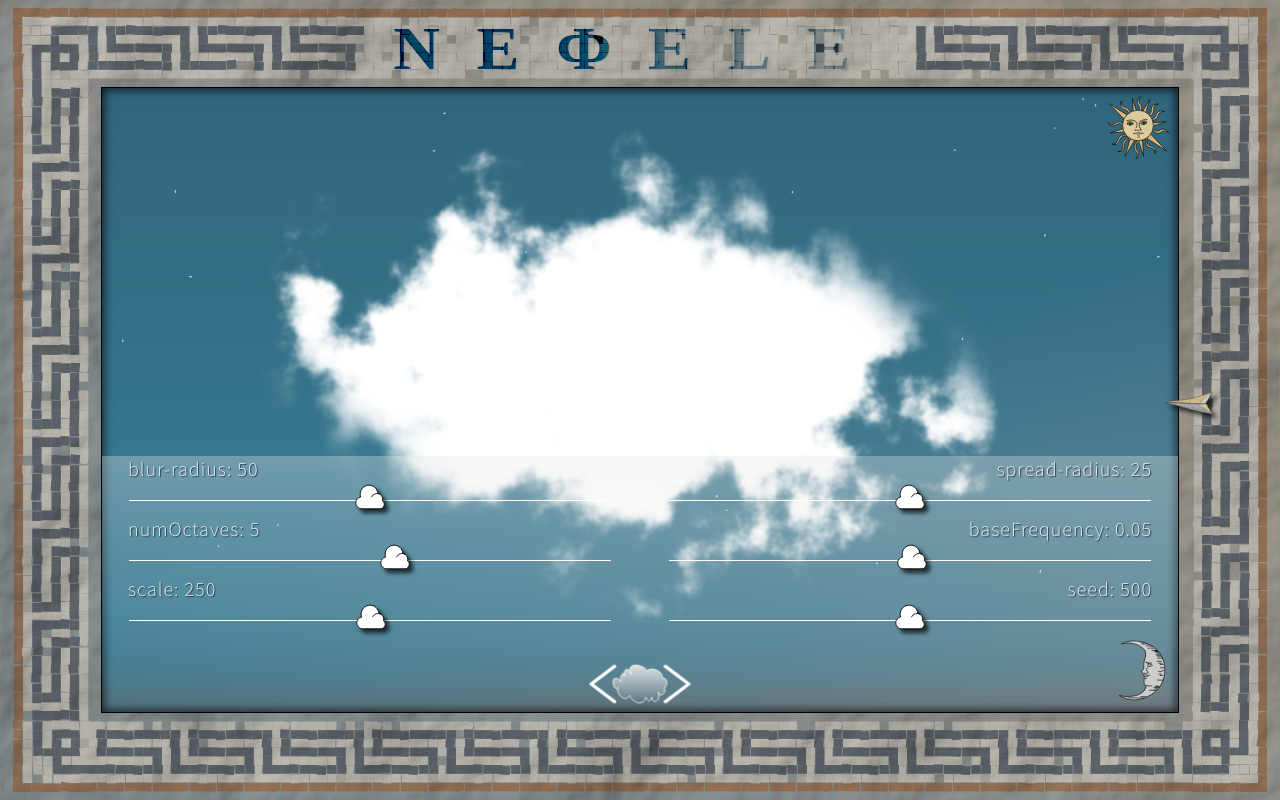
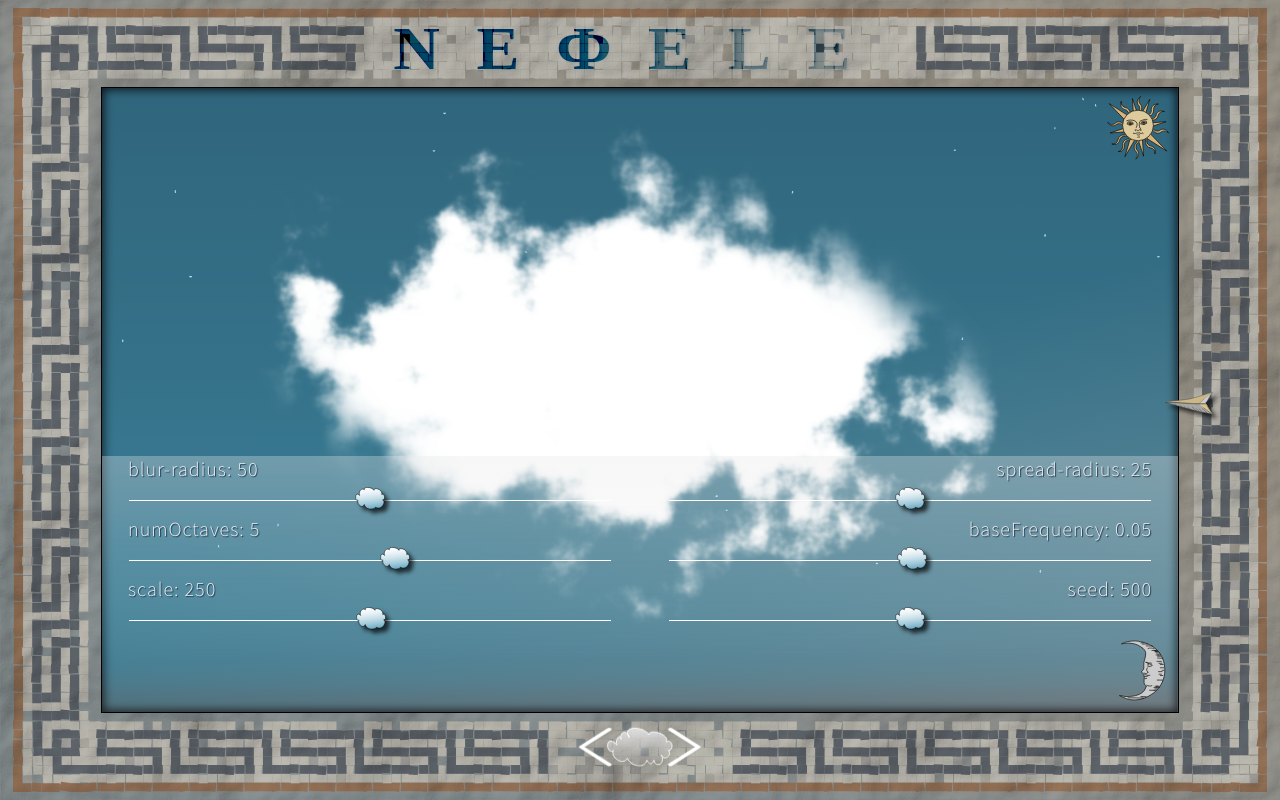
Before and after one commit to beauhaus/Nephele, a React (Vite) app: page / in a window 1280 px wide. Built offline with nearby package versions, Linux system fonts and the light colour scheme; a web font is replaced by a local one.

Commit message:
cleanup and replacement of thumbs

```diff
--- a/src/CloudAppContainer.js
+++ b/src/CloudAppContainer.js
@@ -18,16 +18,17 @@ const StyledAppContainer = styled.main`
   grid-template-columns: 1fr;
   grid-template-rows: 46vh 26vh 6vh;
   outline: 0.5px solid black;
+  position: relative;
   & #slider-toggle {
     outline: 0;
     background: transparent;
     border-width: 0;
-    grid-column: 1;
-    grid-row: 3;
-    width: 10vw;
+    position: absolute;
+    width: 12vw;
+    left: 36vw;
+    bottom: -55px;
     min-width: 100px;
     height: 5vh;
-    margin: 0 auto;
     z-index: 4;
   }
 `;
--- a/src/Sliders/SkySlider.js
+++ b/src/Sliders/SkySlider.js
@@ -49,6 +49,7 @@ const StyledSkyLabel = styled.label`
     transform: rotate(90deg);
     filter: drop-shadow(4px 4px 2px rgba(0, 0, 0, 0.7));
     cursor: pointer;
+    outline: none; /* Removes the blue border. You should probably do some kind of focus styling for accessibility reasons though. */
   }
   & input[type="range"]:focus {
     outline: none; /* Removes the blue border. You should probably do some kind of focus styling for accessibility reasons though. */
--- a/src/SlidersPanel.js
+++ b/src/SlidersPanel.js
@@ -9,14 +9,11 @@ const StyledSliderPanel = styled.div`
     rgba(231, 231, 231, 0.5) -50%,
     transparent 100%
   );
-  color: ;
-
   opacity: 0.5;
   width: 100%;
   grid-column: 1;
   grid-row: 2/3;
   z-index: 3;
-  /* mix-blend-mode: multiply; */
   animation: fadeIn 1s ease-out forwards;
   display: grid;
   grid-template-columns: 1fr;
--- a/src/style.css
+++ b/src/style.css
@@ -84,7 +84,9 @@ h3 {
   color: #20150c;
   color: #263310;
   color: #304053;
-  color: #b43838;
+  color: #1d3450;
+  /*trim color*/
+  color: #af8769;
   mix-blend-mode: multiply;
 }
 
```
Also changed, not shown: src/TileFrameSVG.js, src/images/cloud_thumb.svg.
